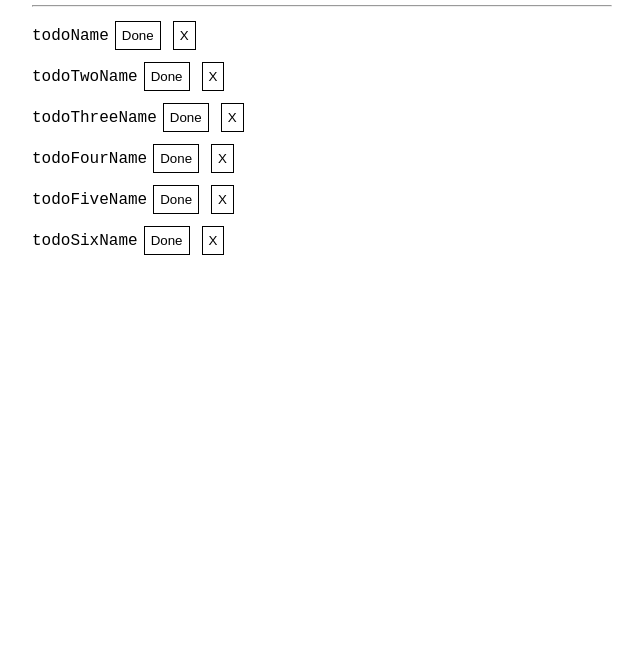
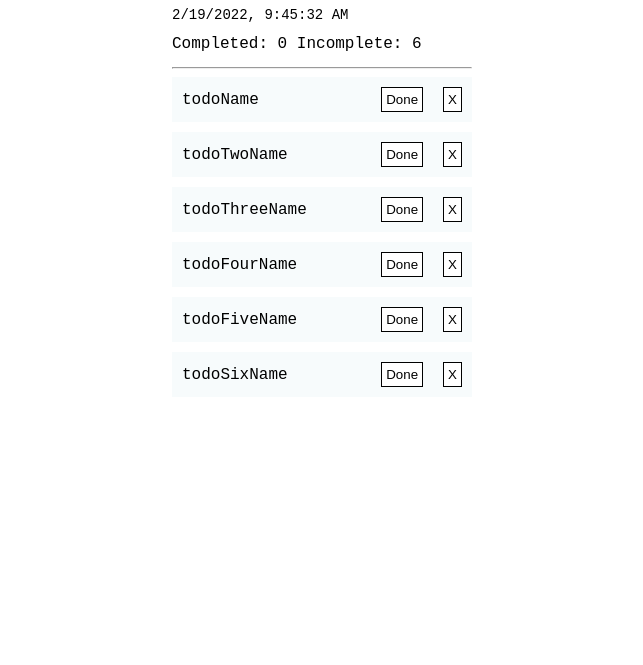
Before and after one commit to tuukkaUosukainen/100, a website built with Parcel: page todo/index.html in a window 1280 px wide. Shown: the part 135-800 px from the top of the page, without its empty margins (318-961 px from the left). Built offline with nearby package versions, Linux system fonts and the light colour scheme.

Commit message:
add styling

```diff
--- a/todo/index.css
+++ b/todo/index.css
@@ -24,13 +24,12 @@ img {
 }
 
 /* STYLES */
-
 body {
     padding: 10px;
     font-family: monospace;
-    max-width: 600px;
+    max-width: 320px;
     width: 100%;
-    margin: auto;
+    margin: 40px auto;
 }
 
 h1, input {
@@ -43,6 +42,14 @@ input {
     border: 1px solid black;
 }
 
+section p {
+    padding: 6px 0;
+}
+
+#date {
+    font-size: 14px;
+}
+
 .completed {
     text-decoration: line-through;
 }
@@ -50,9 +57,18 @@ input {
 button {
     background-color: white;
     border: 1px solid black;
-    padding: 6px;
+    padding: 4px;
+}
+
+li {
+    display: flex;
+    justify-content: space-between;
+    align-items: center;
+    padding-left: 10px;
+    margin-bottom: 10px;
+    background-color: #f7fbfc;
 }
 
 li button {
-    margin: 6px;
+    margin: 10px;
 }
--- a/todo/index.js
+++ b/todo/index.js
@@ -33,18 +33,19 @@ function render() {
 
   // Add element content
   dateParagraph.textContent = new Date().toLocaleString();
-
   const [sumOfCompleted, sumOfNotCompleted] = getCompletedTodoData(todos);
   todoDataParagraph.textContent = `Completed: ${sumOfCompleted} Incomplete: ${sumOfNotCompleted}`;
 
   // Render elements to page
   infoSection.appendChild(dateParagraph);
+  infoSection.appendChild(todoDataParagraph);
   todoList.appendChild(ul);
-  dateParagraph.appendChild(todoDataParagraph);
 
   // render todolist
   for (let i = 0; i < todos.length; i++) {
     const li = newElement('li');
+    const todoButtons = newElement('div');
+    todoButtons.className = 'todo-buttons';
 
     // create edit button
     const editButton = newElement('button');
@@ -86,8 +87,9 @@ function render() {
     li.id = todos[i].id + todos[i].name;
     if (todos[i].completed) li.classList.add('completed');
     li.textContent = todos[i].name;
-    li.append(editButton);
-    li.append(deleteButton);
+    li.append(todoButtons);
+    todoButtons.append(editButton);
+    todoButtons.append(deleteButton);
   }
 }
 
```
